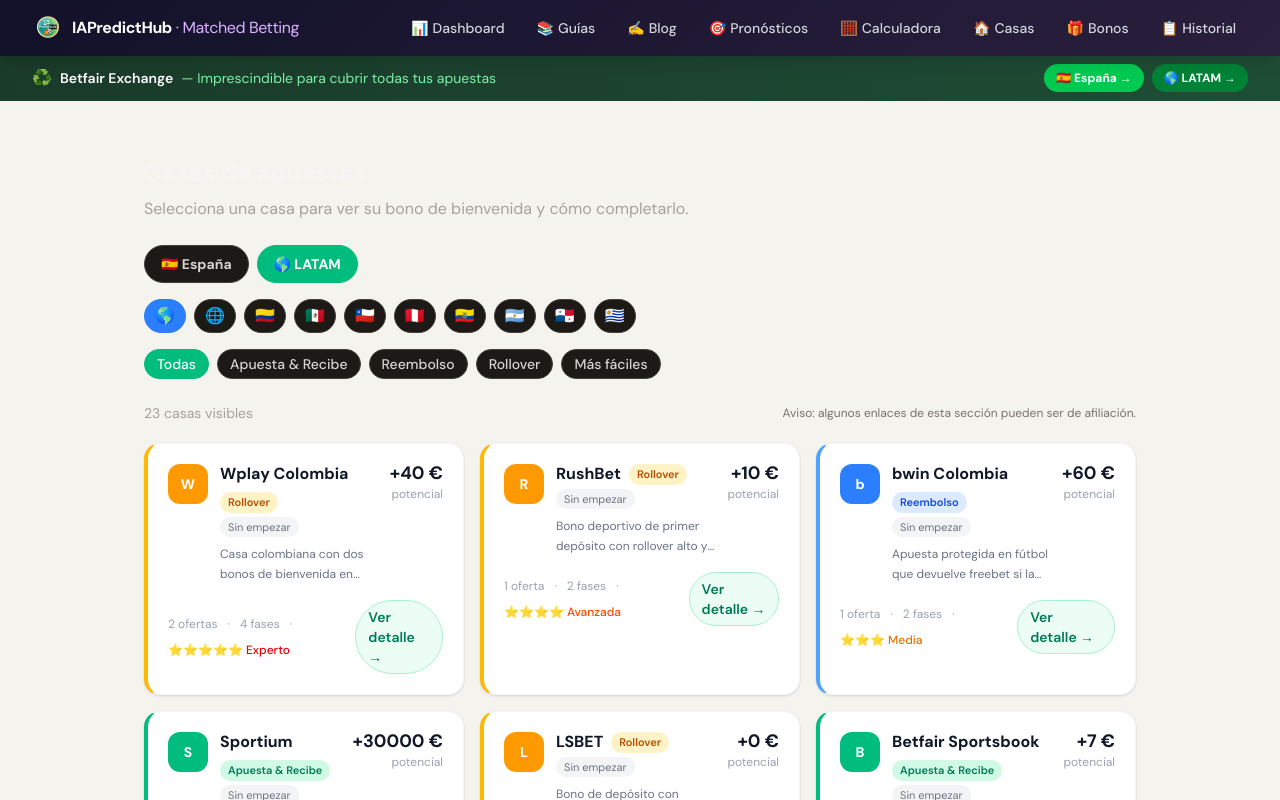
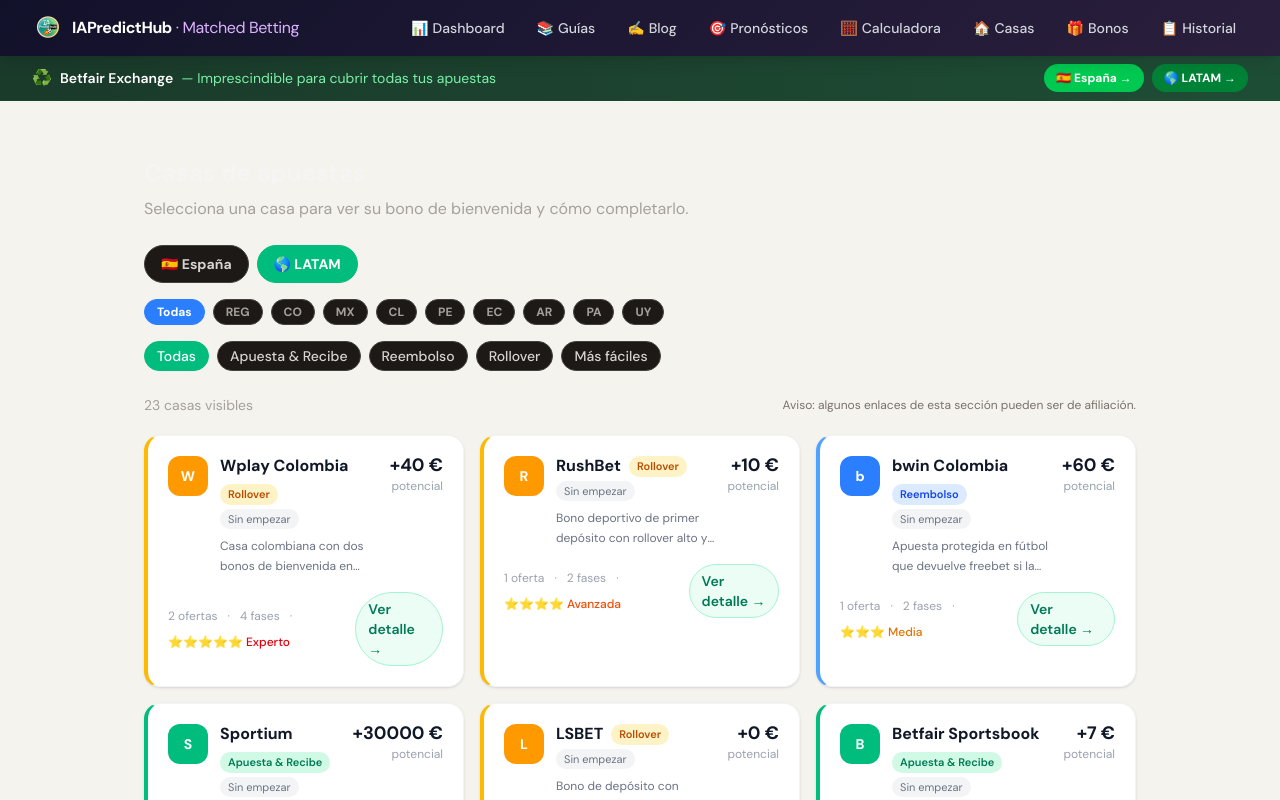
Before and after one commit to eloylt13/matched-betting-app, a Next.js app: page /casas in a window 1280 px wide. Both pictures are taken after a click on the button "🌎 LATAM". Shown: the top 800 px of the page. Built offline with nearby package versions, Linux system fonts and the light colour scheme; no server answers; a web font is replaced by a local one.

Commit message:
fix: códigos de país en lugar de emojis en selector LATAM

```diff
--- a/app/casas/CasasClient.tsx
+++ b/app/casas/CasasClient.tsx
@@ -9,17 +9,17 @@ type MarketKey = "espana" | "latam"
 type PaisKey = "todas" | "regionales" | "co" | "mx" | "cl" | "pe" | "ec" | "ar" | "pa" | "uy"
 type FilterKey = "todas" | "apuesta-recibe" | "reembolso" | "rollover" | "faciles"
 
-const PAISES: Array<{ key: PaisKey; label: string; emoji: string }> = [
-  { key: "todas", label: "Todas", emoji: "🌎" },
-  { key: "regionales", label: "Regionales", emoji: "🌐" },
-  { key: "co", label: "Colombia", emoji: "🇨🇴" },
-  { key: "mx", label: "México", emoji: "🇲🇽" },
-  { key: "cl", label: "Chile", emoji: "🇨🇱" },
-  { key: "pe", label: "Perú", emoji: "🇵🇪" },
-  { key: "ec", label: "Ecuador", emoji: "🇪🇨" },
-  { key: "ar", label: "Argentina", emoji: "🇦🇷" },
-  { key: "pa", label: "Panamá", emoji: "🇵🇦" },
-  { key: "uy", label: "Uruguay", emoji: "🇺🇾" },
+const PAISES: Array<{ key: PaisKey; label: string }> = [
+  { key: "todas", label: "Todas" },
+  { key: "regionales", label: "REG" },
+  { key: "co", label: "CO" },
+  { key: "mx", label: "MX" },
+  { key: "cl", label: "CL" },
+  { key: "pe", label: "PE" },
+  { key: "ec", label: "EC" },
+  { key: "ar", label: "AR" },
+  { key: "pa", label: "PA" },
+  { key: "uy", label: "UY" },
 ]
 
 const FILTERS: Array<{ key: FilterKey; label: string }> = [
@@ -87,13 +87,13 @@ export default function CasasPage() {
                 type="button"
                 onClick={() => setActivePais(pais.key)}
                 title={pais.label}
-                className={`shrink-0 rounded-full border px-2.5 py-1 text-base transition-colors ${
+                className={`shrink-0 rounded-full border px-3 py-1 text-xs font-bold transition-colors ${
                   activePais === pais.key
-                    ? "border-blue-500 bg-blue-500"
-                    : "border-stone-700 bg-stone-900 hover:border-stone-500"
+                    ? "border-blue-500 bg-blue-500 text-white"
+                    : "border-stone-700 bg-stone-900 text-stone-400 hover:border-stone-500 hover:text-stone-100"
                 }`}
               >
-                {pais.emoji}
+                {pais.label}
               </button>
             ))}
           </div>
```
